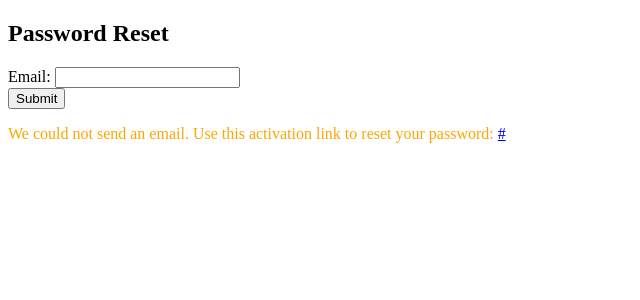
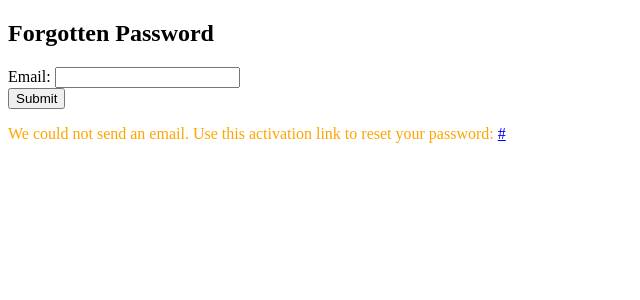
Before and after one commit to e1kfL0ck/app-sec-login-daemon, a Flask app: template src/templates/forgotten_password.html in a window 1280 px wide. Shown: the part 98-398 px from the top of the page, without its empty margins (0-640 px from the left). Run offline with Flask 3, Linux system fonts and the light colour scheme; the template is opened without the code that fills it: most values are stand-ins (such as "Sample title", 1, 10 or a date in 2020).

Commit message:
fix: cleanup following previous commit

```diff
--- a/src/templates/forgotten_password.html
+++ b/src/templates/forgotten_password.html
@@ -1,8 +1,8 @@
 {% extends "base.html" %}
 {% block content %}
-<h2>Password Reset</h2>
+<h2>Forgotten Password</h2>
 
-<form id="password-reset-form" method="post" action="{{ url_for('password_reset') }}">
+<form id="forgotten-password-form" method="post" action="{{ url_for('forgotten_password') }}">
   <label>Email:
     <input type="email" name="email" required>
   </label>
```
